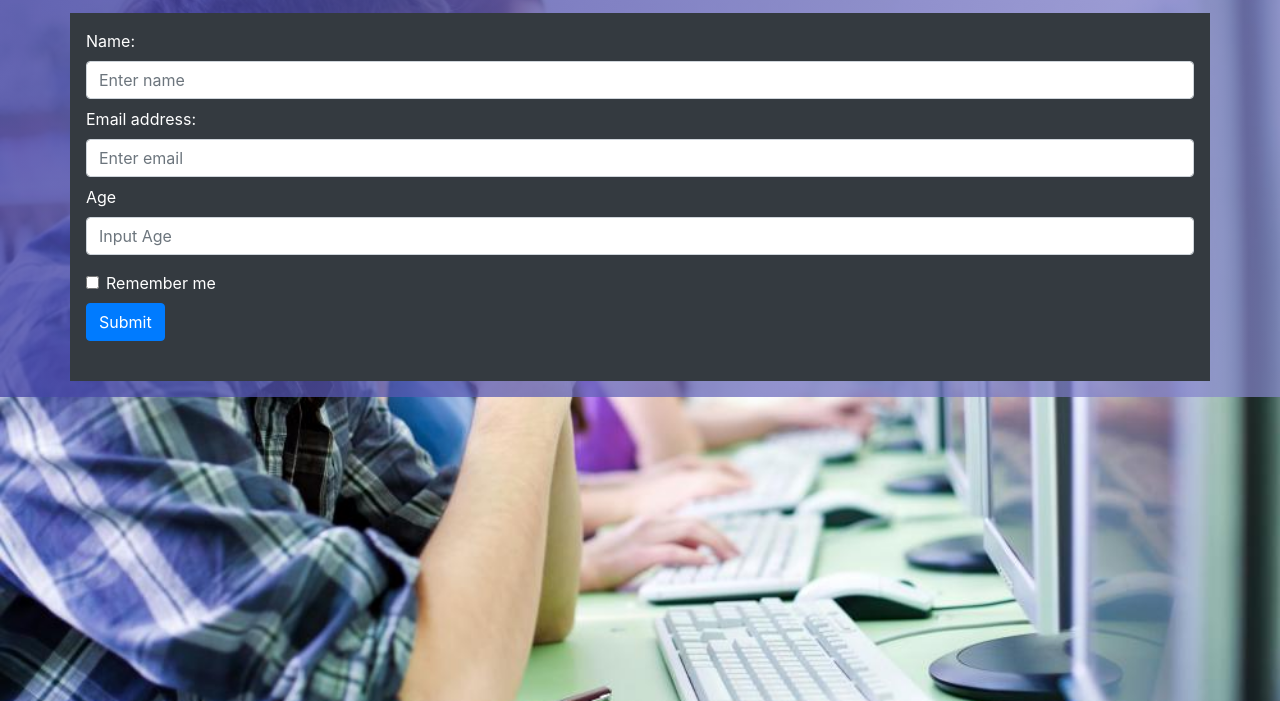
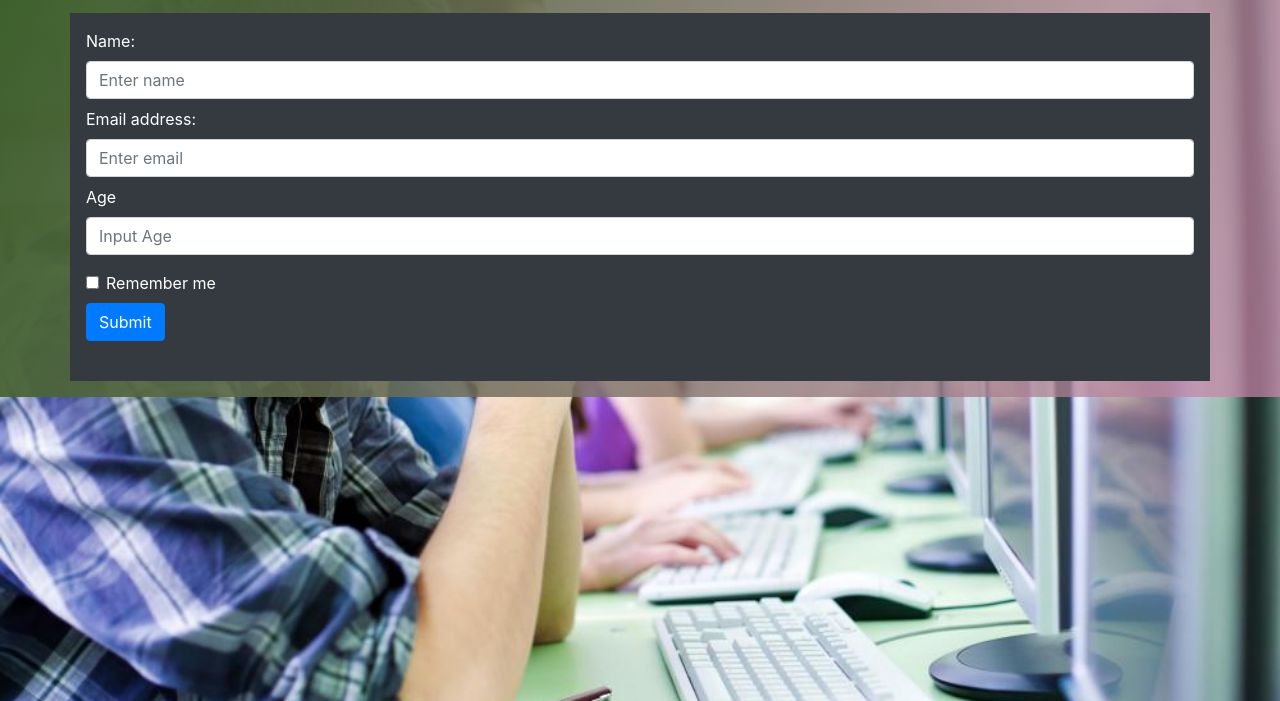
Before and after one commit to lagra-iku/microversewithcarlos, a plain HTML site: page index.html in a window 1280 px wide. Shown: the part 99-800 px from the top of the page. Drawn offline with nearby package versions, Linux system fonts and the light colour scheme.

Commit message:
edit styles.css

```diff
--- a/assets/styles.css
+++ b/assets/styles.css
@@ -1,5 +1,5 @@
 body {
-    background-image: linear-gradient( 115deg, rgba(58, 58, 158, 0.8), rgba(136, 136, 206, 0.7) ), url(../img/computer.jpg);
+    background-image: linear-gradient( 115deg, rgb(56 94 39), rgb(206 136 175 / 70%) ), url(../img/computer.jpg);
     background-repeat: no-repeat;
     background-size: cover;
   }
```
